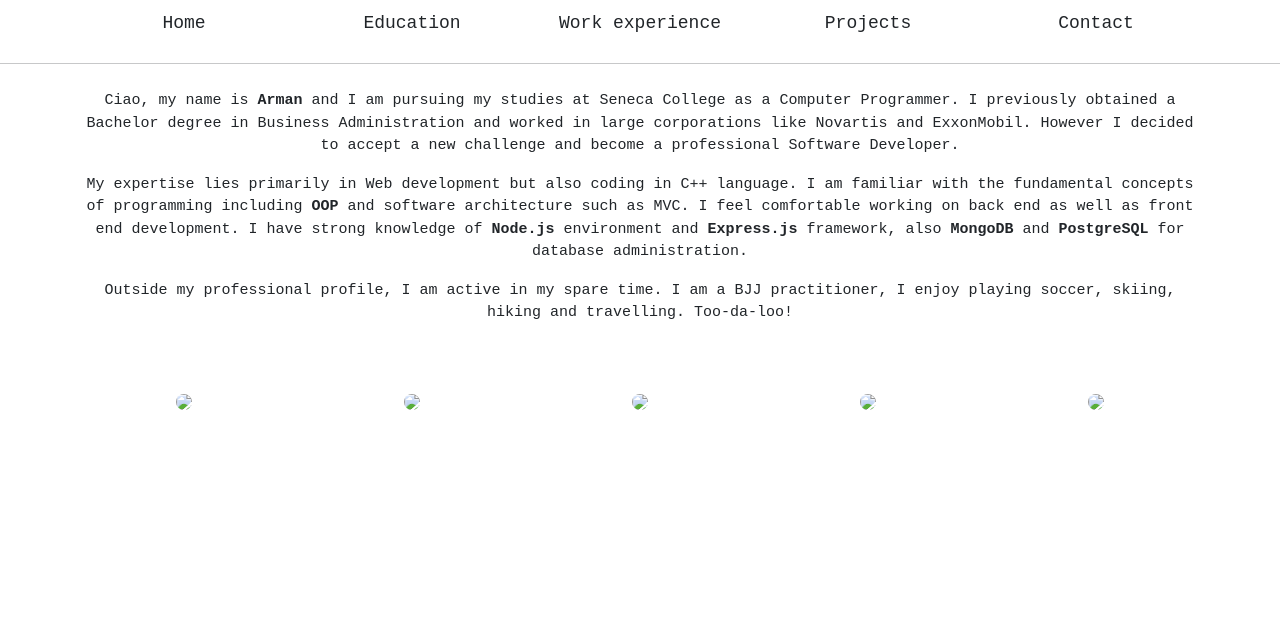
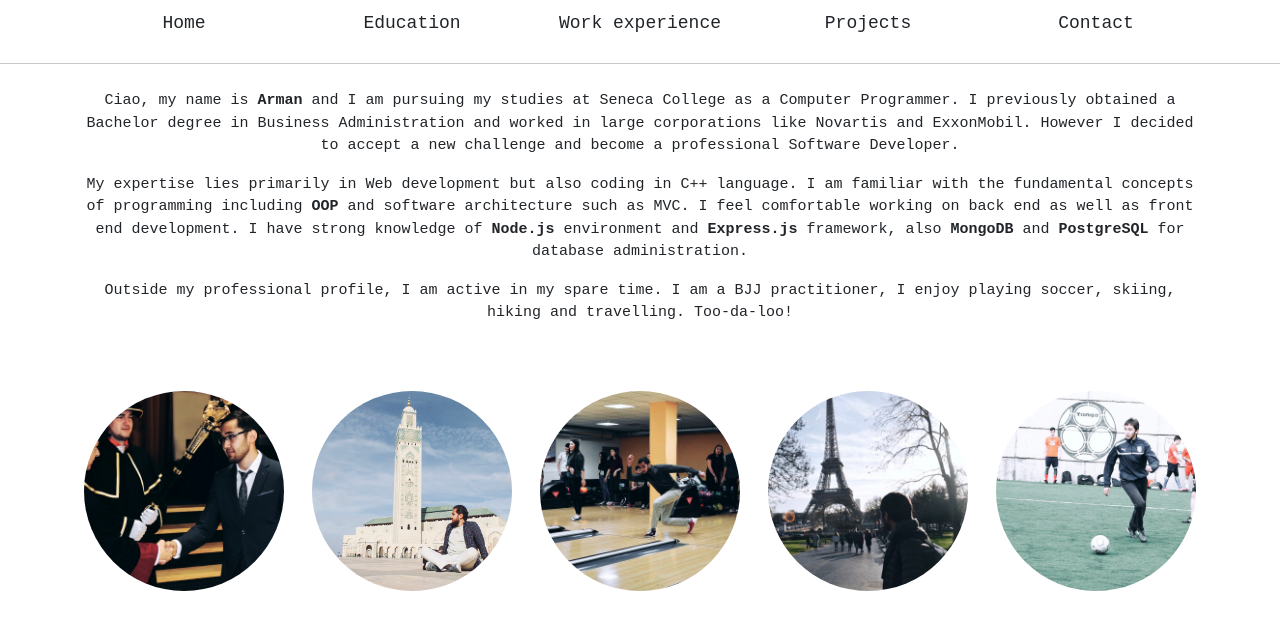
Before and after one commit to armanurazov/resume, a website: page about.html in a window 1280 px wide. Drawn offline with nearby package versions, Linux system fonts and the light colour scheme; the site is published under a folder, as on GitHub Pages, so addresses that start at the root find nothing.

Commit message:
images extension corrected for case sensitivity

```diff
--- a/about.html
+++ b/about.html
@@ -66,19 +66,19 @@
         </div>
         <div class="row">
             <div class="col about">
-                <img class="about-img" src="/images/1.JPG">
+                <img class="about-img" src="./images/1.jpg">
             </div>
             <div class="col about">
-                <img class="about-img" src="/images/2.JPG">
+                <img class="about-img" src="./images/2.jpg">
             </div>
             <div class="col about">
-                <img class="about-img" src="/images/3.JPG">
+                <img class="about-img" src="./images/3.jpg">
             </div>
             <div class="col about">
-                <img class="about-img" src="/images/4.JPG">
+                <img class="about-img" src="./images/4.jpg">
             </div>
             <div class="col about">
-                <img class="about-img" src="/images/5.jpg">
+                <img class="about-img" src="./images/5.jpg">
             </div>
         </div>
     </div>
```
